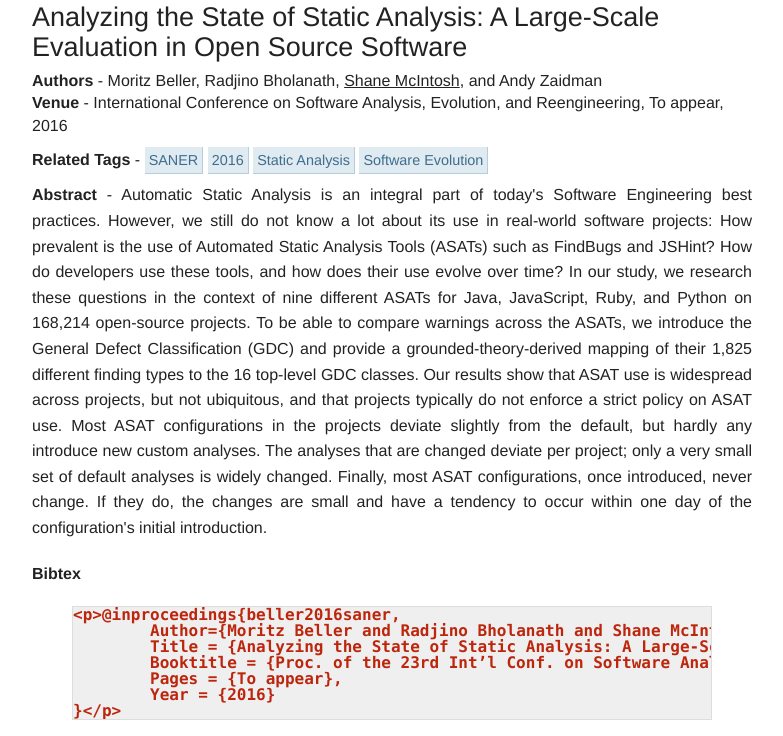
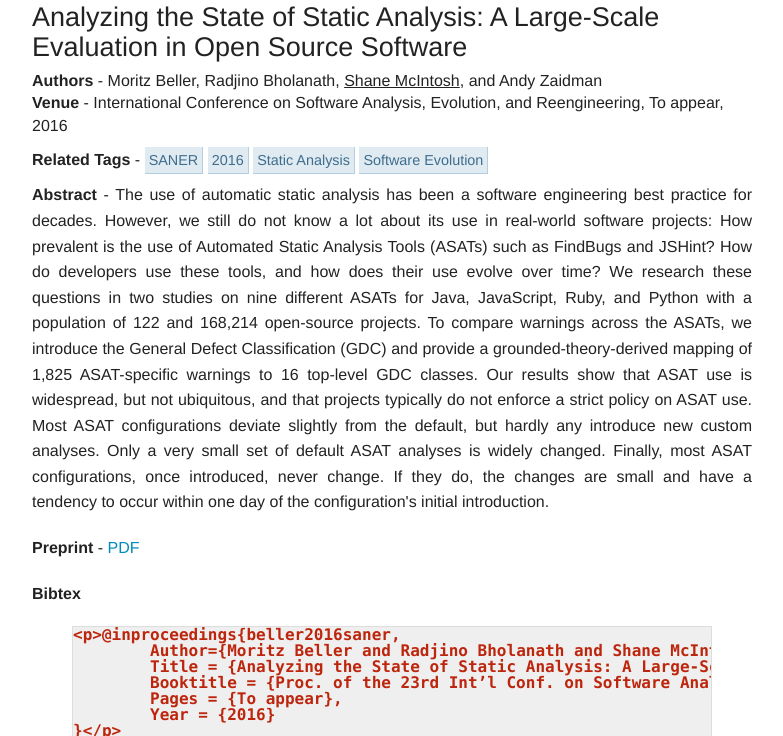
Before and after one commit to smcintosh/smcintosh.github.io, a Jekyll site: the page built from _posts/2016-03-16-analyzing-the-state-of-static-analysis-a-large-scale-evaluation-in-open-source-software.markdown, in a window 1280 px wide, cut to the strip 100-836 px from the top of the page. Shown: the whole strip, without its empty margins (123-906 px from the left). Built offline with Jekyll 4.4.1, drawn with Linux system fonts in a browser that asks for light colours; Markdown is read by kramdown in place of the engine named in the settings.

Commit message:
Preprint for Moritz's SANER paper

```diff
--- a/_posts/2016-03-16-analyzing-the-state-of-static-analysis-a-large-scale-evaluation-in-open-source-software.markdown
+++ b/_posts/2016-03-16-analyzing-the-state-of-static-analysis-a-large-scale-evaluation-in-open-source-software.markdown
@@ -1,6 +1,6 @@
 ---
 layout: post
-date:  2016-03-16 00:00:00
+date: 2016-03-16 00:00:00
 type: "confpaper"
 title: "Analyzing the State of Static Analysis: A Large-Scale Evaluation in Open Source Software"
 authors: "Moritz Beller, Radjino Bholanath, <u>Shane McIntosh</u>, and Andy Zaidman"
@@ -9,8 +9,9 @@ venue: International Conference on Software Analysis, Evolution, and Reengineeri
 vtag: SANER
 pubyear: 2016
 pages: To appear
+preprint: http://www.st.ewi.tudelft.nl/~mbeller/publications/2016_beller_bholanath_mcintosh_zaidman_analyzing_the_state_of_static_analysis_a_large-scale_evaluation_in_open_source_software.pdf
 acceptance: "52/140 (37%)"
-abstract: "Automatic Static Analysis is an integral part of today's Software Engineering best practices. However, we still do not know a lot about its use in real-world software projects: How prevalent is the use of Automated Static Analysis Tools (ASATs) such as FindBugs and JSHint? How do developers use these tools, and how does their use evolve over time? In our study, we research these questions in the context of nine different ASATs for Java, JavaScript, Ruby, and Python on 168,214 open-source projects. To be able to compare warnings across the ASATs, we introduce the General Defect Classification (GDC) and provide a grounded-theory-derived mapping of their 1,825 different finding types to the 16 top-level GDC classes. Our results show that ASAT use is widespread across projects, but not ubiquitous, and that projects typically do not enforce a strict policy on ASAT use. Most ASAT configurations in the projects deviate slightly from the default, but hardly any introduce new custom analyses. The analyses that are changed deviate per project; only a very small set of default analyses is widely changed. Finally, most ASAT configurations, once introduced, never change. If they do, the changes are small and have a tendency to occur within one day of the configuration's initial introduction."
+abstract: "The use of automatic static analysis has been a software engineering best practice for decades. However, we still do not know a lot about its use in real-world software projects: How prevalent is the use of Automated Static Analysis Tools (ASATs) such as FindBugs and JSHint? How do developers use these tools, and how does their use evolve over time? We research these questions in two studies on nine different ASATs for Java, JavaScript, Ruby, and Python with a population of 122 and 168,214 open-source projects. To compare warnings across the ASATs, we introduce the General Defect Classification (GDC) and provide a grounded-theory-derived mapping of 1,825 ASAT-specific warnings to 16 top-level GDC classes. Our results show that ASAT use is widespread, but not ubiquitous, and that projects typically do not enforce a strict policy on ASAT use.  Most ASAT configurations deviate slightly from the default, but hardly any introduce new custom analyses. Only a very small set of default ASAT analyses is widely changed. Finally, most ASAT configurations, once introduced, never change. If they do, the changes are small and have a tendency to occur within one day of the configuration's initial introduction."
 ---
 @inproceedings{beller2016saner,
 	Author={Moritz Beller and Radjino Bholanath and Shane McIntosh and Andy Zaidman},
```
